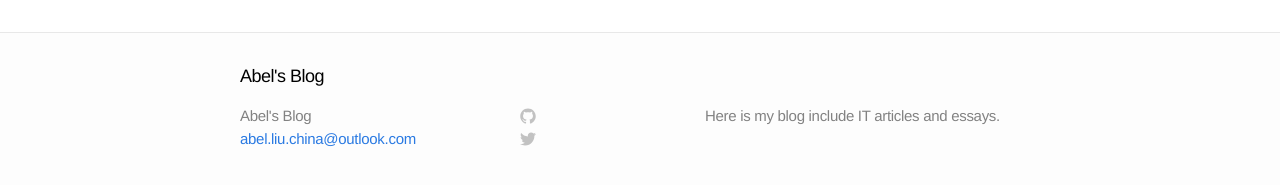
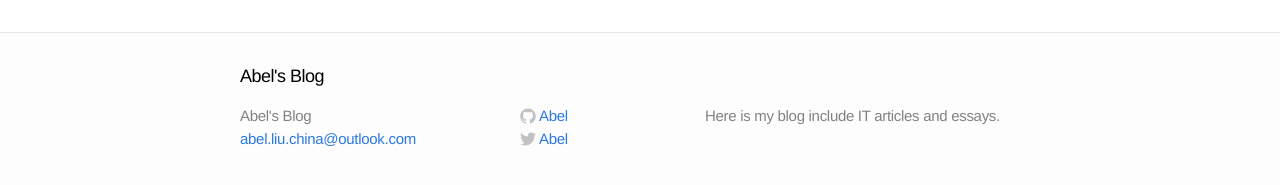
Before and after one commit to Abel-Liu/Abel-Liu.github.io, a Jekyll site: the page built from _posts/2014-05-19-welcome-to-jekyll.markdown, in a window 1280 px wide. Shown: the part 567-752 px from the top of the page. Built offline with Jekyll 4.4.1, drawn with Linux system fonts in a browser that asks for light colours.

Commit message:
Update _config.yml

```diff
--- a/_config.yml
+++ b/_config.yml
@@ -7,6 +7,7 @@ email: abel.liu.china@outlook.com
 description: "Here is my blog include IT articles and essays."
 baseurl: ""
 url: "http://yourdomain.com"
+username: "Abel"
 
 # Build settings
 markdown: kramdown
```
